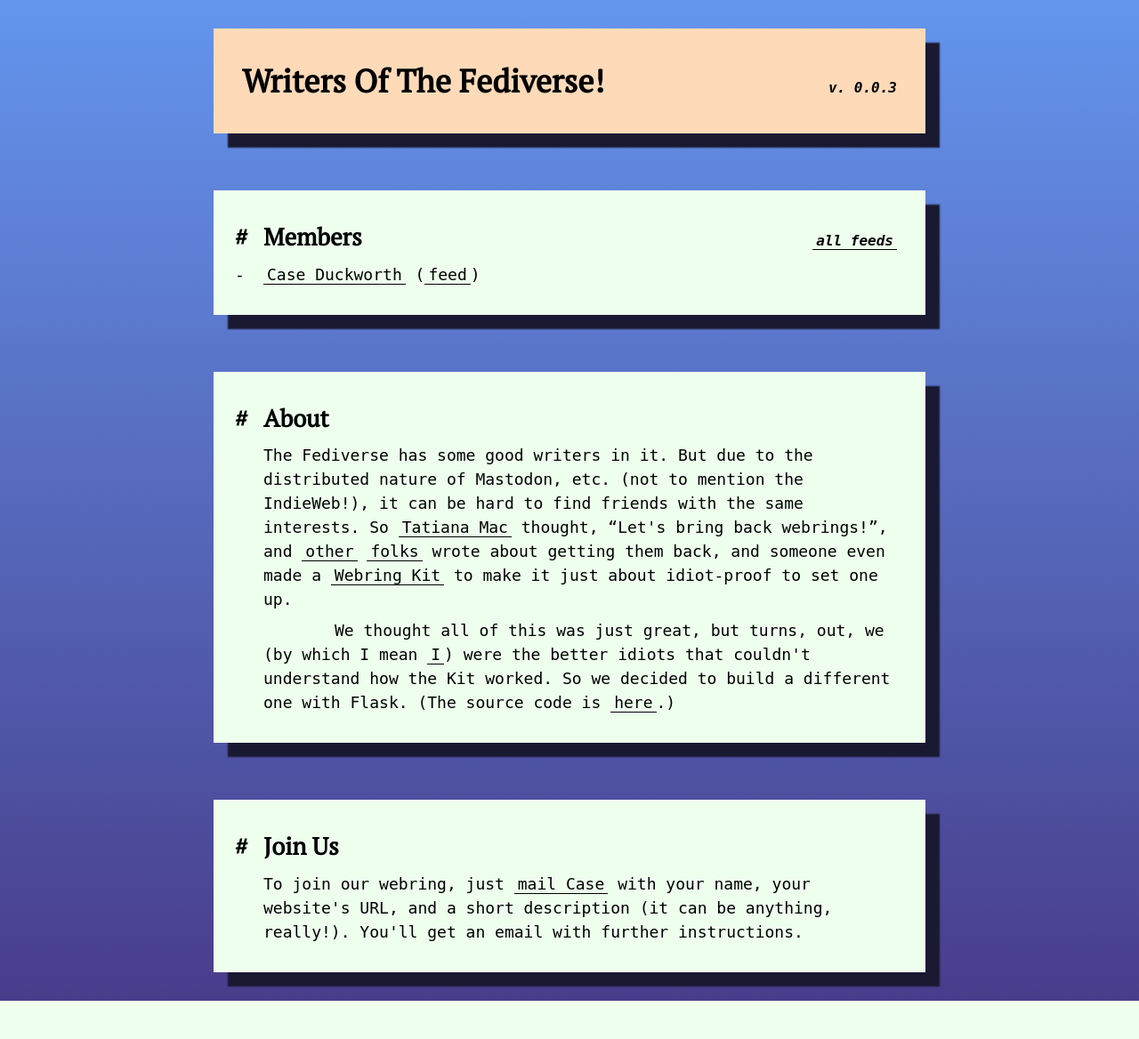
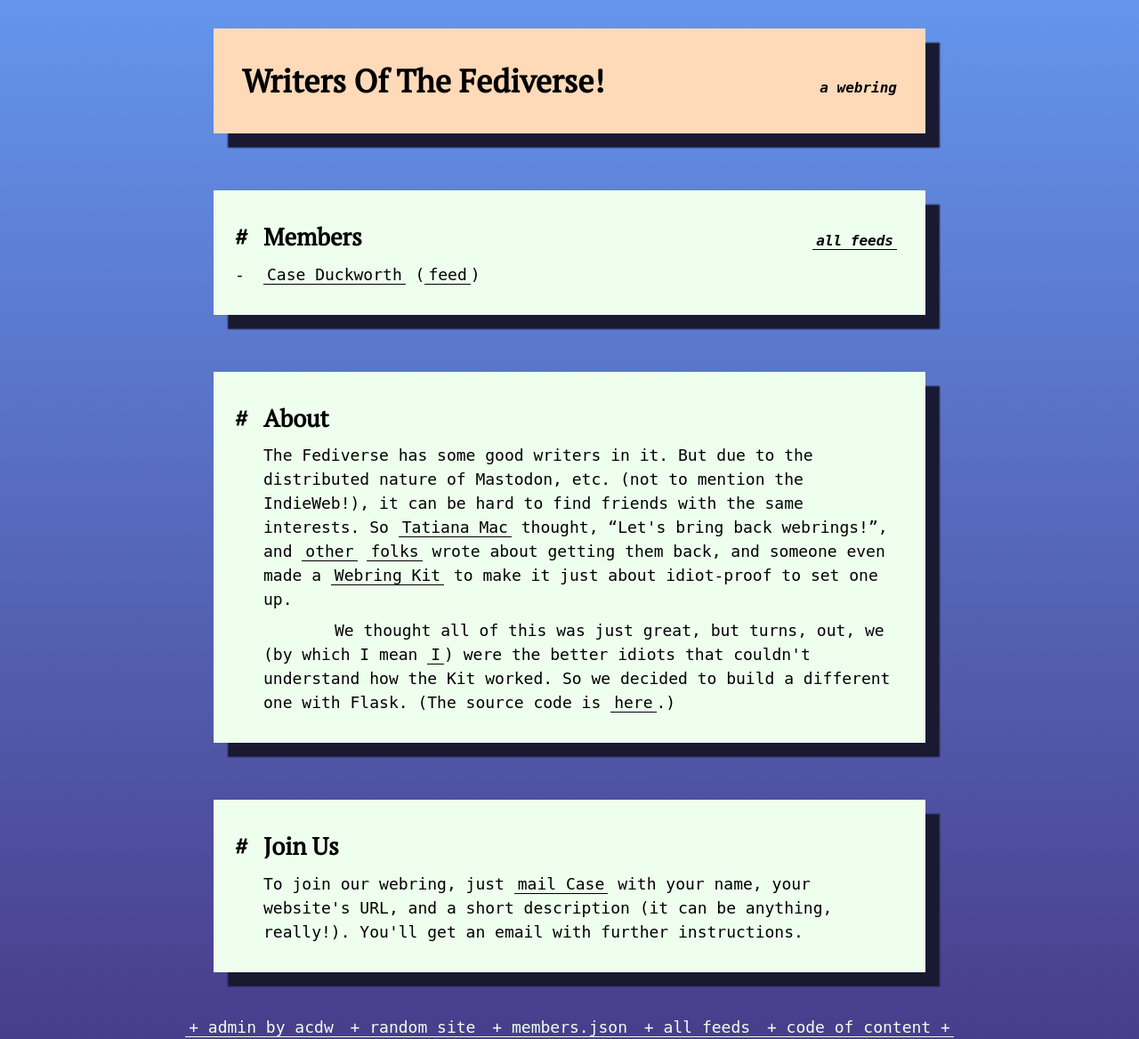
Before and after one commit to duckwork/nethoop, a Flask app: page / in a window 1280 px wide. Shown: the whole page at 89% size. Before the commit the page ends 1125 px from the top, so only its background shows below. Run offline with Flask 2, Linux system fonts and the light colour scheme; some web fonts are replaced.

Commit message:
Update index.html

```diff
--- a/templates/index.html
+++ b/templates/index.html
@@ -1,7 +1,7 @@
 <!DOCTYPE html>
 <html>
 <head>
-    <title>{{ title }}</title>
+    <title>{% block title %}{{ title }}{% endblock %}</title>
     <meta http-equiv="x-ua-compatible" content="ie=edge">
     <meta charset="utf-8">
     <meta http-equiv="content-language" content="en-US">
@@ -9,12 +9,31 @@
     <link rel="stylesheet" href="/static/style.css">
 </head>
 <body>
+    {% block content %}
     <header class="container">
         <h1>{{ title }}</h1>
-        <h2>v. {{ version }}</h2>
+        <h2>a webring</h2>
     </header>
     {% include "members.html" ignore missing %}
     {% include "about.html" ignore missing %}
     {% include "join.html" ignore missing %}
+    {% endblock %}
+    <nav class="top-bar">
+        <a href="https://www.acdw.net">
+            admin by acdw
+        </a>
+        <a href="{{ url_for("hoop_random") }}">
+            random site
+        </a>
+        <a href="{{ url_for("hoop_members") }}">
+            members.json
+        </a>
+        <a href="{{ url_for("feeds_xml") }}">
+            all feeds
+        </a>
+        <a href="{{ url_for("code_of_content") }}">
+            code of content
+        </a>
+    </nav>
 </body>
 </html>
```
